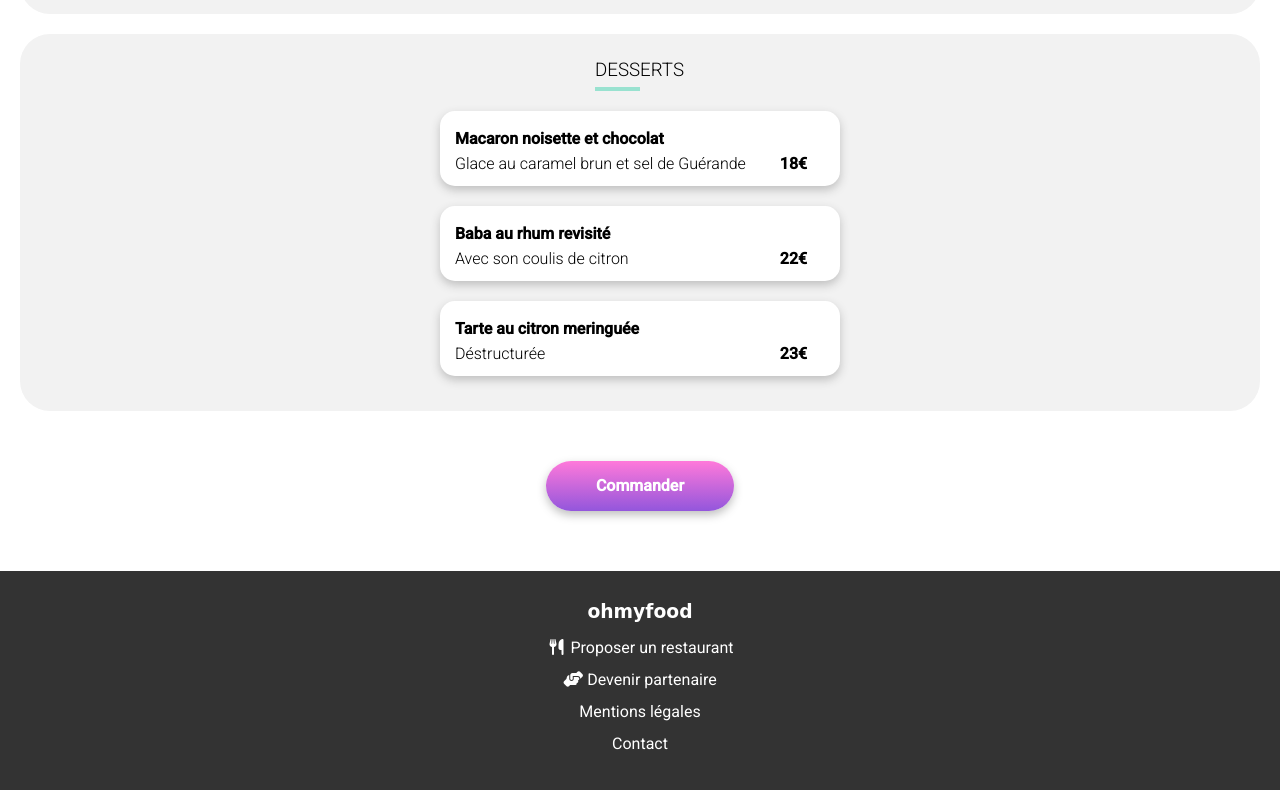
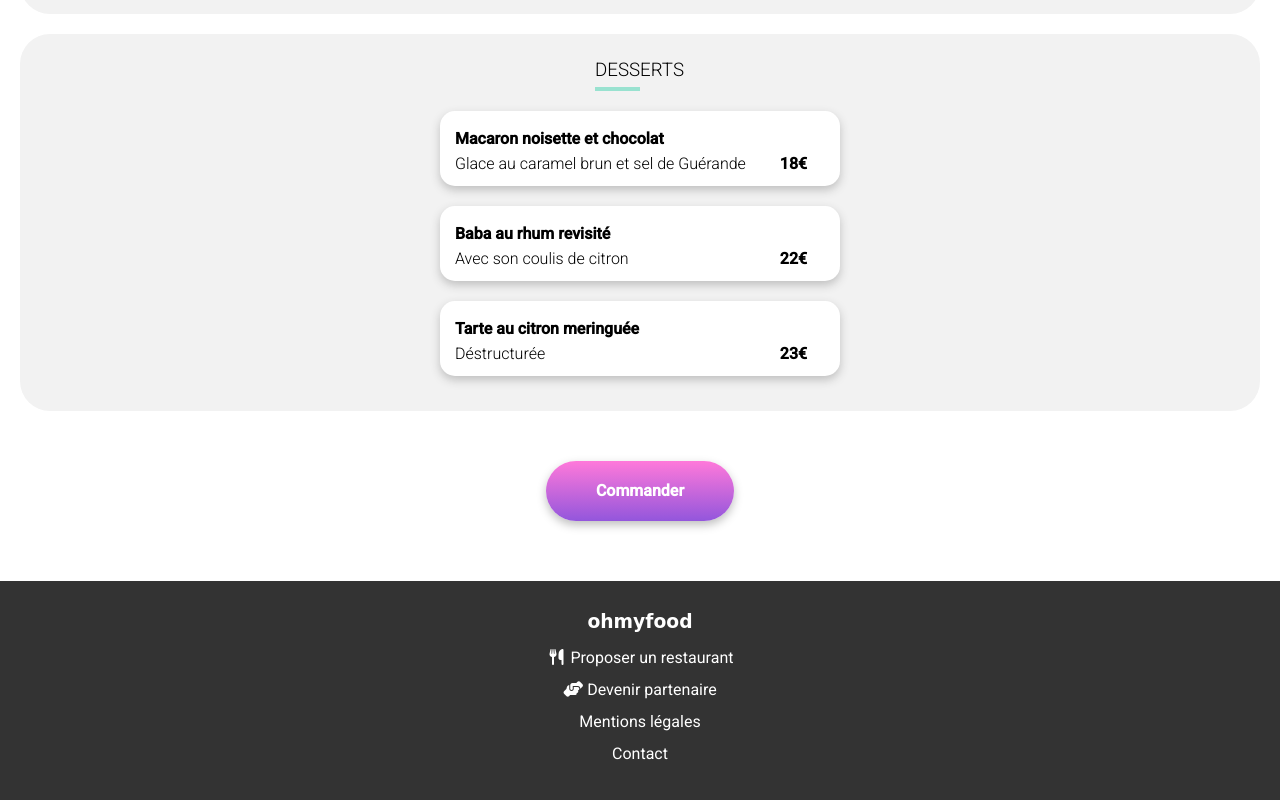
Before and after one commit to sfv2010/Projet3-ohmyfood, a website: page html/lanote.html in a window 1280 px wide. Shown: the part 1295-2095 px from the top of the page. Drawn offline with Linux system fonts and the light colour scheme; some packages are replaced by stand-ins of ours; a web font is replaced by a local one.

Commit message:
change buton line-height

```diff
--- a/css/menu.css
+++ b/css/menu.css
@@ -96,7 +96,7 @@ li {
   margin: 30px 30px 20px;
   max-width: 300px;
   padding: 20px;
-  line-height: 10px;
+  line-height: 20px;
   text-align: center;
   border-radius: 30px;
   color: #fff;
```
